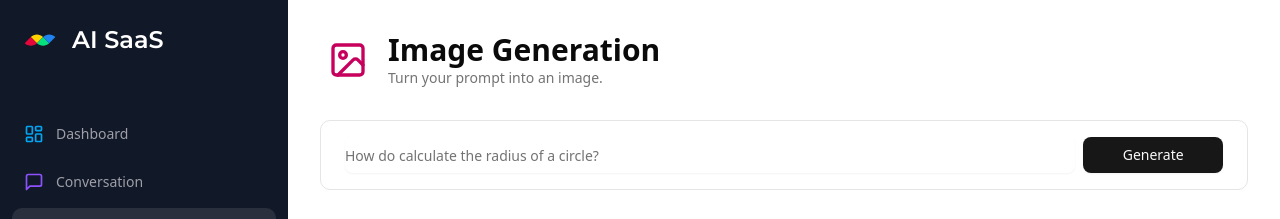
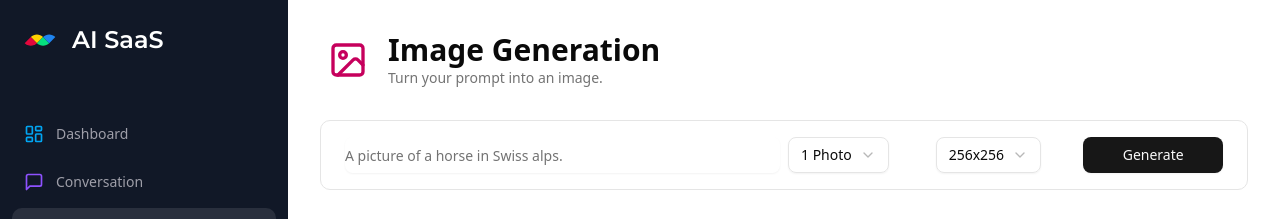
Before and after one commit to eedu7/ai-saas, a Next.js app: page /image in a window 1280 px wide. Shown: the top 219 px of the page. Built offline with nearby package versions, Linux system fonts and the light colour scheme.

Commit message:
made some changes

```diff
--- a/src/app/(dashboard)/code/page.tsx
+++ b/src/app/(dashboard)/code/page.tsx
@@ -93,7 +93,7 @@ function CodePage() {
                                 )}
                             />
                             <Button
-                                className="col-span-12 w-full lg:col-span-2"
+                                className="col-span-12 w-full cursor-pointer lg:col-span-2"
                                 disabled={isLoading}
                             >
                                 Generate
--- a/src/app/(dashboard)/conversation/page.tsx
+++ b/src/app/(dashboard)/conversation/page.tsx
@@ -92,7 +92,7 @@ function ConversationPage() {
                                 )}
                             />
                             <Button
-                                className="col-span-12 w-full lg:col-span-2"
+                                className="col-span-12 w-full cursor-pointer lg:col-span-2"
                                 disabled={isLoading}
                             >
                                 Generate
--- a/src/app/(dashboard)/image/page.tsx
+++ b/src/app/(dashboard)/image/page.tsx
@@ -12,10 +12,11 @@ import { Form, FormControl, FormField, FormItem } from "@/components/ui/form";
 import { Input } from "@/components/ui/input";
 import { Button } from "@/components/ui/button";
 import { useRouter } from "next/navigation";
-import axios from "axios";
 import { Empty } from "@/components/empty";
 import { Loader } from "@/components/Loader";
-import { formSchema } from "@/app/(dashboard)/image/constants";
+import { amountOptions, formSchema, resolutionOptions } from "@/app/(dashboard)/image/constants";
+import { Select, SelectContent, SelectItem, SelectTrigger, SelectValue } from "@/components/ui/select";
+import axios from "axios";
 
 function ImagePage() {
     const router = useRouter();
@@ -39,6 +40,11 @@ function ImagePage() {
             setImages([]);
 
             const response = await axios.post("/api/image", values);
+
+            // TODO: Add types
+            const url = response.data.map((image, { url }) => image.url);
+
+            setImages(url);
 
             form.reset();
         } catch (error: any) {
@@ -68,20 +74,80 @@ function ImagePage() {
                             <FormField
                                 name="prompt"
                                 render={({ field }) => (
-                                    <FormItem className="col-span-12 lg:col-span-10">
+                                    <FormItem className="col-span-12 lg:col-span-6">
                                         <FormControl className="m-0 p-0">
                                             <Input
                                                 className="border-0 outline-none focus-visible:ring-0 focus-visible:ring-transparent"
                                                 disabled={isLoading}
-                                                placeholder="How do calculate the radius of a circle?"
+                                                placeholder="A picture of a horse in Swiss alps."
                                                 {...field}
                                             />
                                         </FormControl>
                                     </FormItem>
                                 )}
                             />
+                            <FormField
+                                name="amount"
+                                control={form.control}
+                                render={({ field }) => (
+                                    <FormItem className="col-span-12 lg:col-span-2">
+                                        <Select
+                                            disabled={isLoading}
+                                            onValueChange={field.onChange}
+                                            value={field.value}
+                                            defaultValue={field.value}
+                                        >
+                                            <FormControl>
+                                                <SelectTrigger>
+                                                    <SelectValue defaultValue={field.value} />
+                                                </SelectTrigger>
+                                            </FormControl>
+                                            <SelectContent>
+                                                {amountOptions.map(({ value, label }) => (
+                                                    <SelectItem
+                                                        value={value}
+                                                        key={value}
+                                                    >
+                                                        {label}
+                                                    </SelectItem>
+                                                ))}
+                                            </SelectContent>
+                                        </Select>
+                                    </FormItem>
+                                )}
+                            />
+                            <FormField
+                                name="resolution"
+                                control={form.control}
+                                render={({ field }) => (
+                                    <FormItem className="col-span-12 lg:col-span-2">
+                                        <Select
+                                            disabled={isLoading}
+                                            onValueChange={field.onChange}
+                                            value={field.value}
+                                            defaultValue={field.value}
+                                        >
+                                            <FormControl>
+                                                <SelectTrigger>
+                                                    <SelectValue defaultValue={field.value} />
+                                                </SelectTrigger>
+                                            </FormControl>
+                                            <SelectContent>
+                                                {resolutionOptions.map(({ value, label }) => (
+                                                    <SelectItem
+                                                        value={value}
+                                                        key={value}
+                                                    >
+                                                        {label}
+                                                    </SelectItem>
+                                                ))}
+                                            </SelectContent>
+                                        </Select>
+                                    </FormItem>
+                                )}
+                            />
                             <Button
-                                className="col-span-12 w-full lg:col-span-2"
+                                className="col-span-12 w-full cursor-pointer lg:col-span-2"
                                 disabled={isLoading}
                             >
                                 Generate
```
